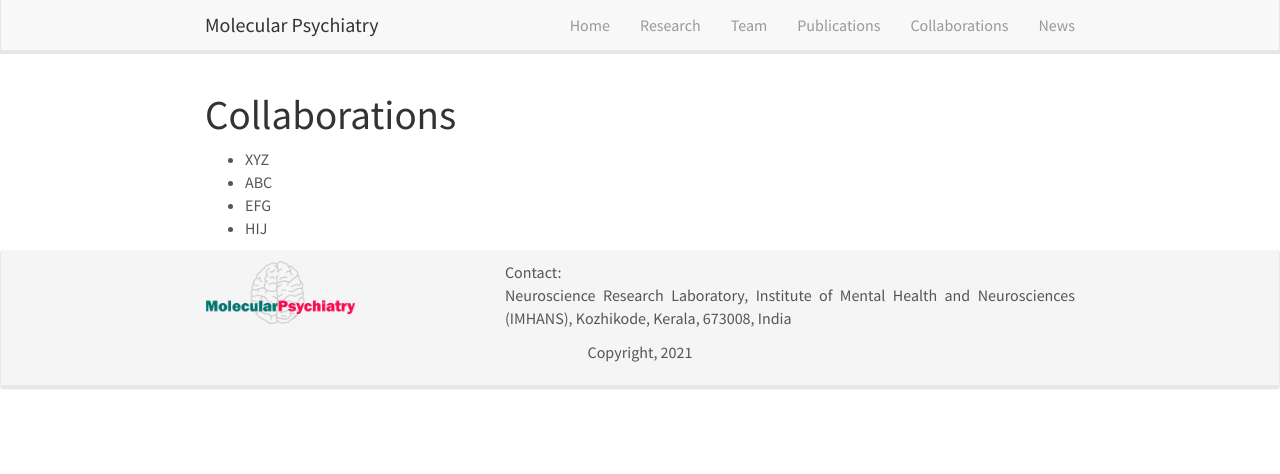
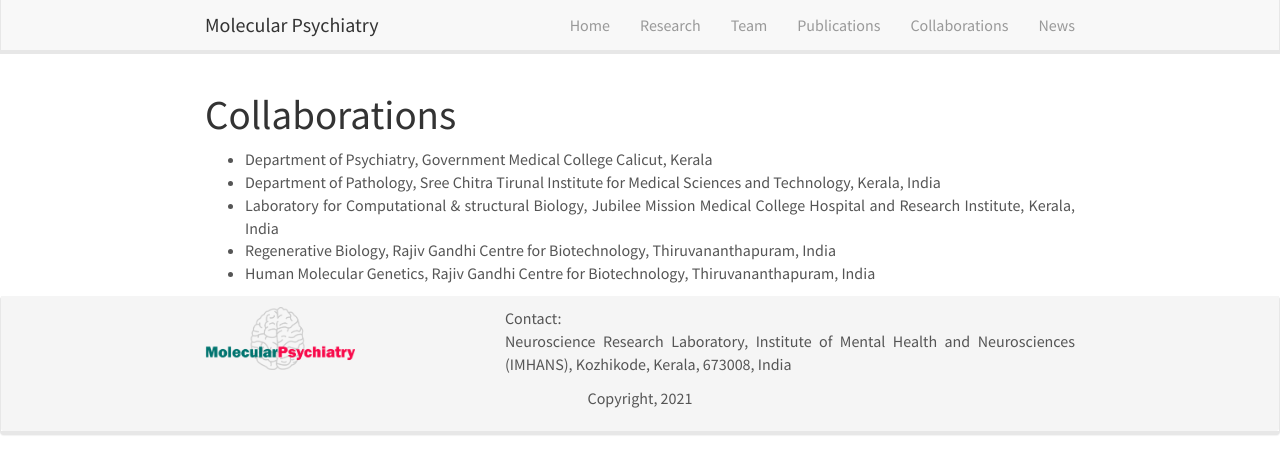
Before and after one commit to molecularpsychiatrylab/molecularpsychiatrylab.github.io, a Jekyll site: the page built from _pages/collaborations.md, in a window 1280 px wide. Shown: the top 474 px of the page. Built offline with Jekyll 4.4.1, drawn with Linux system fonts in a browser that asks for light colours; nearby versions of some CDN libraries.

Commit message:
Update collaborations.md

```diff
--- a/_pages/collaborations.md
+++ b/_pages/collaborations.md
@@ -7,7 +7,8 @@
 ---
 # Collaborations
 
-* XYZ
-* ABC
-* EFG
-* HIJ
+* Department of Psychiatry, Government Medical College Calicut, Kerala
+* Department of Pathology, Sree Chitra Tirunal Institute for Medical Sciences and Technology, Kerala, India
+* Laboratory for Computational & structural Biology, Jubilee Mission Medical College Hospital and Research Institute, Kerala, India
+* Regenerative Biology, Rajiv Gandhi Centre for Biotechnology, Thiruvananthapuram, India
+* Human Molecular Genetics, Rajiv Gandhi Centre for Biotechnology, Thiruvananthapuram, India
```
